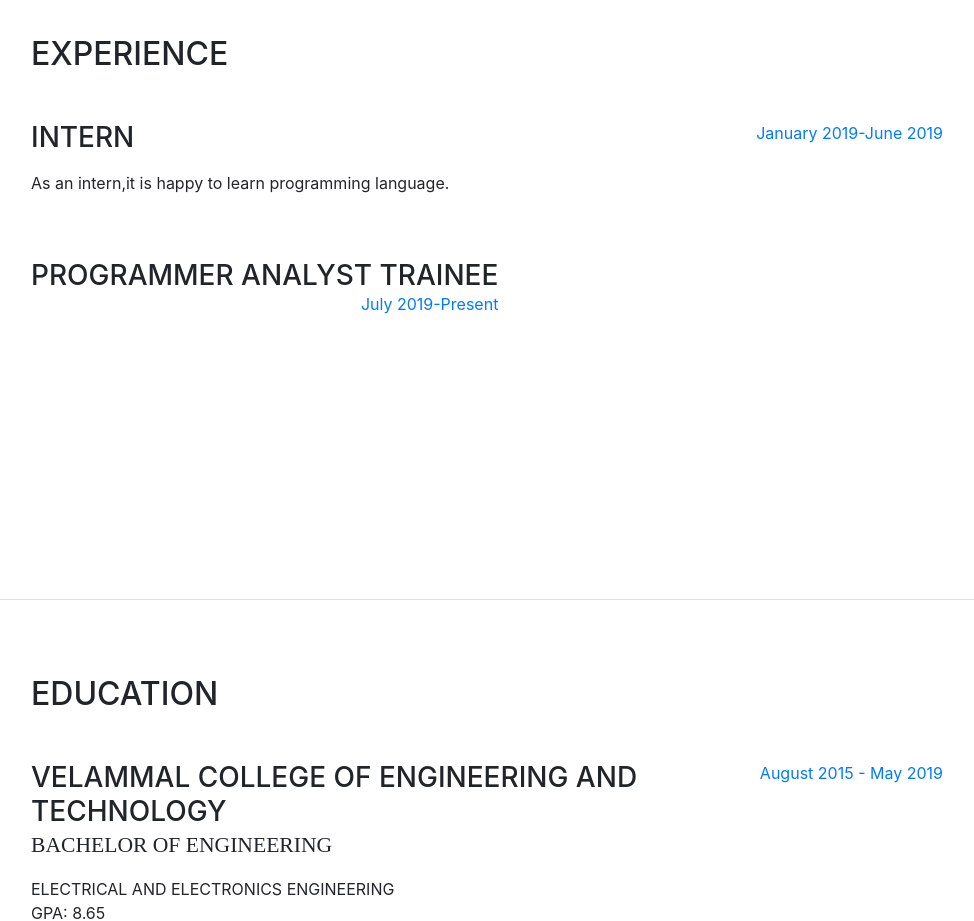
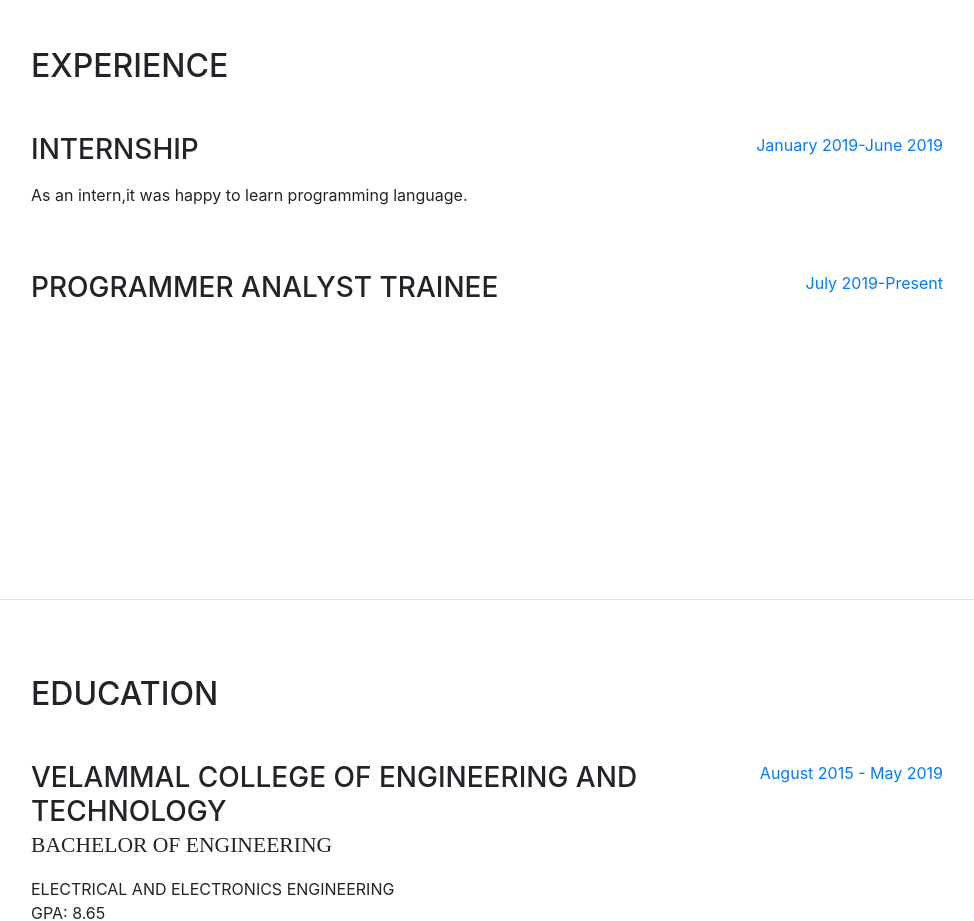
Before and after one commit to HariniSJ/HariniSJ.github.io, a website with bundled scripts: page index.htm in a window 1280 px wide. Shown: the part 1000-1921 px from the top of the page, without its empty margins (289-1263 px from the left). Built offline with nearby package versions, Linux system fonts and the light colour scheme; a web font is replaced by a local one.

Commit message:
Update index.htm

```diff
--- a/index.htm
+++ b/index.htm
@@ -8,7 +8,7 @@
     <meta name="description" content="">
     <meta name="author" content="">
 	<meta http-equiv="Content-Type" content="text/html; charset=windows-1252" />
-    <title>Resume Using Bootstrap</title>
+    <title>Resume</title>
 
     <!-- Bootstrap core CSS -->
     <link href="vendor/bootstrap/css/bootstrap.min.css" rel="stylesheet">
@@ -99,9 +99,9 @@
           <h2 class="mb-5">Experience</h2>
            <div class="resume-item d-flex flex-column flex-md-row mb-5">
             <div class="resume-content mr-auto">
-              <h3 class="mb-0">INTERN</h3>
+              <h3 class="mb-0">INTERNSHIP</h3>
               <div class="subheading mb-3"></div>
-              <p>As an intern,it is happy to learn programming language.</p>
+              <p>As an intern,it was happy to learn programming language.</p>
             </div>
             <div class="resume-date text-md-right">
               <span class="text-primary">January 2019-June 2019</span>
@@ -110,13 +110,13 @@
 		 <div class="resume-item d-flex flex-column flex-md-row mb-5">
             <div class="resume-content mr-auto">
               <h3 class="mb-0">PROGRAMMER ANALYST TRAINEE</h3>
-
+          </div>
             <div class="resume-date text-md-right">
               <span class="text-primary">July 2019-Present</span>
             </div>
 		     </div>
             </div>
-          </div>
+
 	</section>
 
       <section class="resume-section p-3 p-lg-5 d-flex flex-column" id="education">
```
